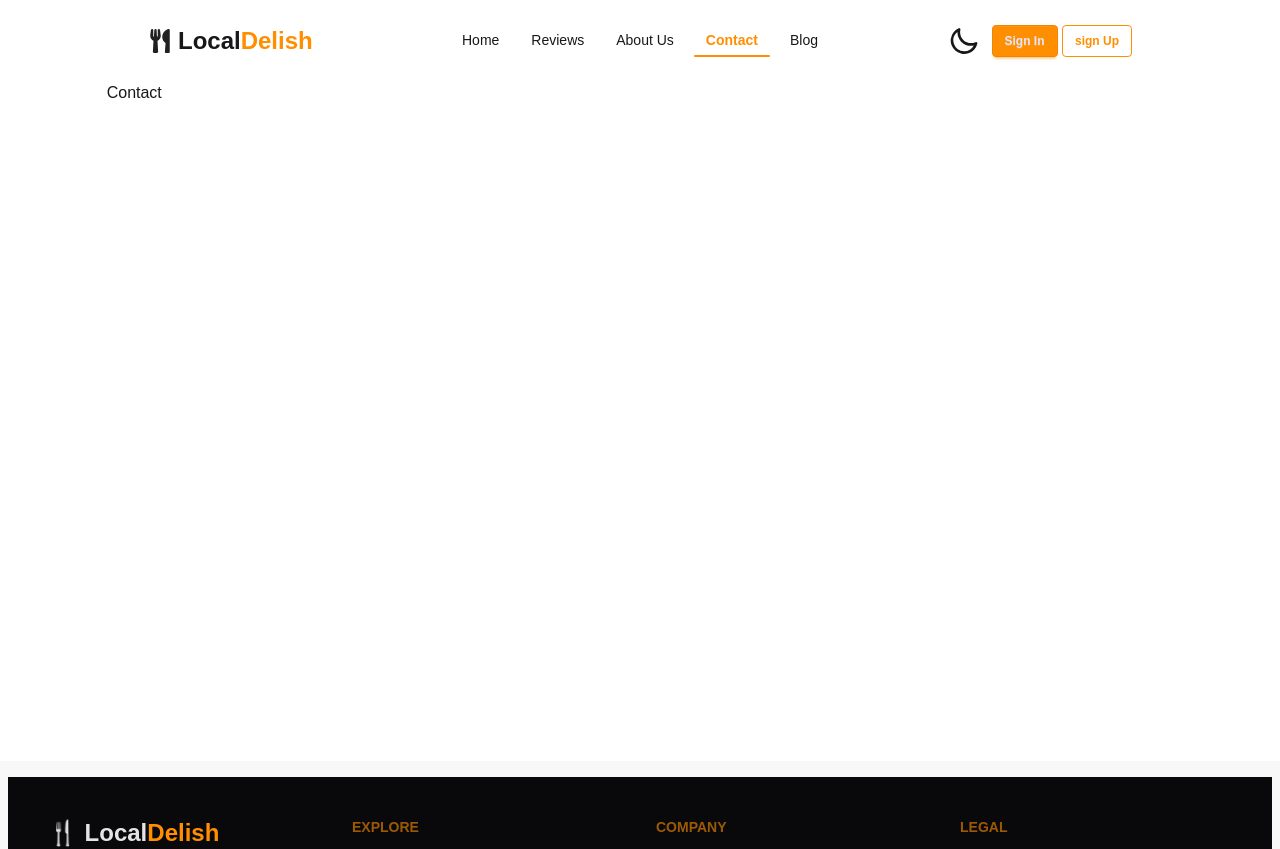
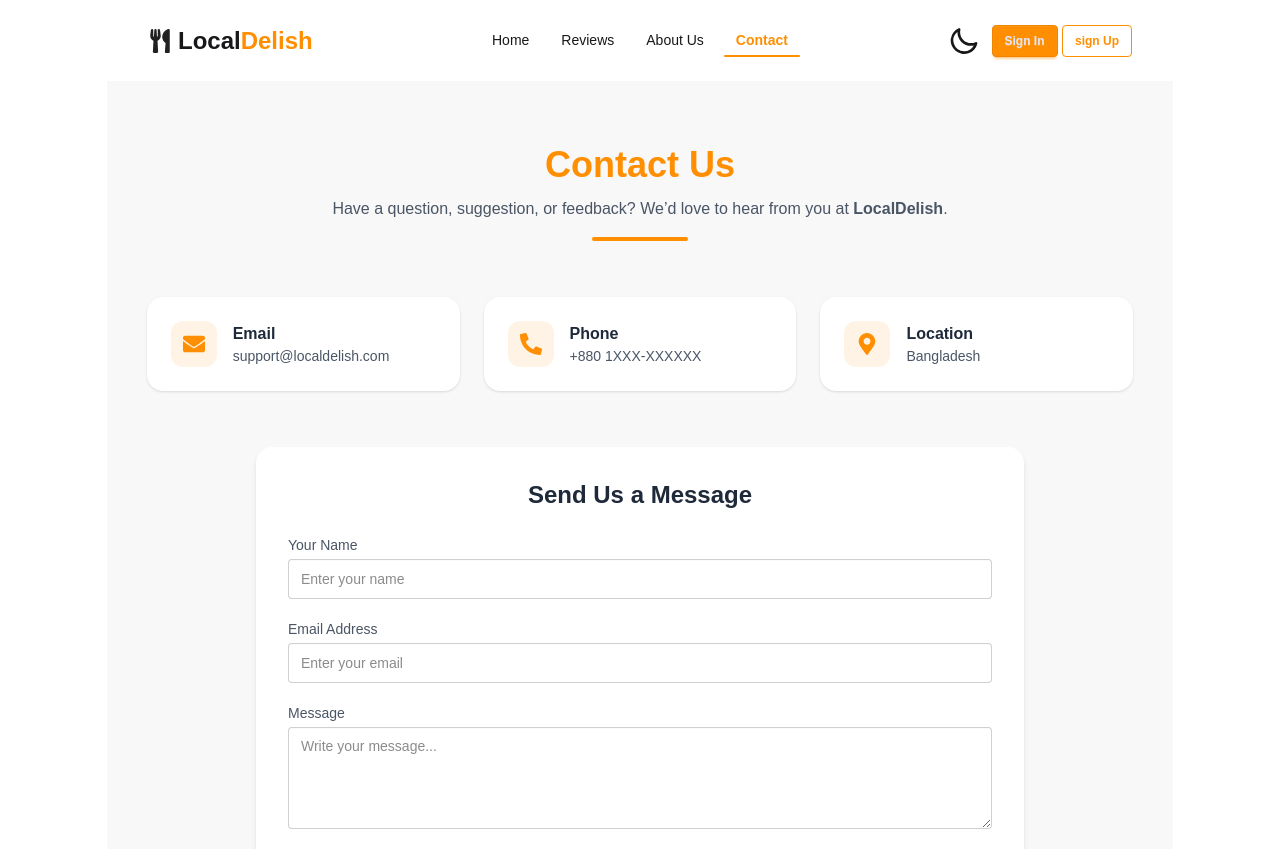
Before and after one commit to abdullah-shamim-2004/Local-Delish-Client, a React (Vite) app: page /contact in a window 1280 px wide. Shown: the top 849 px of the page. Built offline with nearby package versions, Linux system fonts and the light colour scheme; no server answers.

Commit message:
Created Contact page.

```diff
--- a/package.json
+++ b/package.json
@@ -10,6 +10,7 @@
     "preview": "vite preview"
   },
   "dependencies": {
+    "@tanstack/react-query": "^5.90.16",
     "aos": "^2.3.4",
     "axios": "^1.13.2",
     "firebase": "^12.5.0",
@@ -19,7 +20,7 @@
     "react-icons": "^5.5.0",
     "react-router": "^7.9.5",
     "react-toastify": "^11.0.5",
-    "sweetalert2": "^11.26.3",
+    "sweetalert2": "^11.26.17",
     "swiper": "^12.0.3"
   },
   "devDependencies": {
--- a/src/Components/Bannar/Bannar.jsx
+++ b/src/Components/Bannar/Bannar.jsx
@@ -1,4 +1,3 @@
-
 import React from "react";
 import { Swiper, SwiperSlide } from "swiper/react";
 import { Autoplay, Pagination } from "swiper/modules";
@@ -42,7 +41,7 @@ const Bannar = ({ reviews }) => {
                         View Reviews
                       </button>
                     </Link>
-                    <Link to="/">
+                    <Link to="/contact">
                       <button className="px-6 py-2 border border-white rounded-full hover:bg-white hover:text-black transition duration-300">
                         Contact Us
                       </button>
--- a/src/Components/Navbar/Navbar.jsx
+++ b/src/Components/Navbar/Navbar.jsx
@@ -49,11 +49,11 @@ const Navbar = () => {
           Contact
         </NavLink>
       </li>
-      <li>
+      {/* <li>
         <NavLink to="/blog" className="nav-link">
           Blog
         </NavLink>
-      </li>
+      </li> */}
     </>
   );
 
--- a/src/Hooks/useSecure.js
+++ b/src/Hooks/useSecure.js
@@ -4,14 +4,13 @@ import useAuth from "./useAuth";
 
 //axios instance.
 export const api = axios.create({
-  baseURL: "https://local-delish-server.vercel.app/",
-  // baseURL: "http://localhost:3000/",
+  // baseURL: "https://local-delish-server.vercel.app/",
+  baseURL: "http://localhost:3000/",
   headers: {
     "Content-Type": "application/json",
   },
 });
 
-// It will add a token in headers of authorization, but i do not implinent it in server side , because it doesn't have in my requirement. Thank you.
 const useSecure = () => {
   const { user } = useAuth();
   const token = user?.accessToken;
--- a/src/Pages/Contact/Contact.jsx
+++ b/src/Pages/Contact/Contact.jsx
@@ -1,7 +1,104 @@
-import React from "react";
+import { FaEnvelope, FaMapMarkerAlt, FaPhoneAlt } from "react-icons/fa";
 
 const Contact = () => {
-  return <div>Contact</div>;
+  return (
+    <div className="min-h-screen bg-base-200 px-4 md:px-10 py-16">
+      {/* Header */}
+      <div className="text-center max-w-2xl mx-auto mb-14">
+        <h1 className="text-4xl font-bold text-primary">Contact Us</h1>
+        <p className="text-gray-600 mt-3">
+          Have a question, suggestion, or feedback? We’d love to hear from you
+          at <span className="font-semibold">LocalDelish</span>.
+        </p>
+        <div className="w-24 h-1 bg-primary mx-auto mt-4 rounded-full"></div>
+      </div>
+
+      {/* Contact Info Cards */}
+      <div className="grid grid-cols-1 md:grid-cols-3 gap-6 mb-14">
+        <div className="bg-white rounded-2xl p-6 shadow-sm hover:shadow-lg transition">
+          <div className="flex items-center gap-4">
+            <div className="p-3 bg-primary/10 text-primary rounded-xl">
+              <FaEnvelope size={22} />
+            </div>
+            <div>
+              <h3 className="font-semibold text-gray-800">Email</h3>
+              <p className="text-sm text-gray-600">support@localdelish.com</p>
+            </div>
+          </div>
+        </div>
+
+        <div className="bg-white rounded-2xl p-6 shadow-sm hover:shadow-lg transition">
+          <div className="flex items-center gap-4">
+            <div className="p-3 bg-primary/10 text-primary rounded-xl">
+              <FaPhoneAlt size={22} />
+            </div>
+            <div>
+              <h3 className="font-semibold text-gray-800">Phone</h3>
+              <p className="text-sm text-gray-600">+880 1XXX-XXXXXX</p>
+            </div>
+          </div>
+        </div>
+
+        <div className="bg-white rounded-2xl p-6 shadow-sm hover:shadow-lg transition">
+          <div className="flex items-center gap-4">
+            <div className="p-3 bg-primary/10 text-primary rounded-xl">
+              <FaMapMarkerAlt size={22} />
+            </div>
+            <div>
+              <h3 className="font-semibold text-gray-800">Location</h3>
+              <p className="text-sm text-gray-600">Bangladesh</p>
+            </div>
+          </div>
+        </div>
+      </div>
+
+      {/* Contact Form */}
+      <div className="max-w-3xl mx-auto bg-white rounded-2xl shadow-md p-8">
+        <h2 className="text-2xl font-bold text-gray-800 mb-6 text-center">
+          Send Us a Message
+        </h2>
+
+        <form className="space-y-5">
+          <div>
+            <label className="block text-sm font-medium text-gray-600 mb-1">
+              Your Name
+            </label>
+            <input
+              type="text"
+              placeholder="Enter your name"
+              className="input input-bordered w-full"
+            />
+          </div>
+
+          <div>
+            <label className="block text-sm font-medium text-gray-600 mb-1">
+              Email Address
+            </label>
+            <input
+              type="email"
+              placeholder="Enter your email"
+              className="input input-bordered w-full"
+            />
+          </div>
+
+          <div>
+            <label className="block text-sm font-medium text-gray-600 mb-1">
+              Message
+            </label>
+            <textarea
+              rows="4"
+              placeholder="Write your message..."
+              className="textarea textarea-bordered w-full"
+            ></textarea>
+          </div>
+
+          <button type="submit" className="btn btn-primary w-full mt-2">
+            Send Message
+          </button>
+        </form>
+      </div>
+    </div>
+  );
 };
 
 export default Contact;
--- a/src/Pages/Reviews/AllReview.jsx
+++ b/src/Pages/Reviews/AllReview.jsx
@@ -9,6 +9,11 @@ import ErrorPage from "../Error/ErrorPage";
 const AllReview = () => {
   const [search, setSearch] = useState("");
   const [isSearching, setIsSearching] = useState(false);
+  // const [rating, setRating] = useState("");
+  // const [location, setLocation ]=useState("")
+  // const [sort, setSort ]=useState("")
+
+
   const {
     data: reviews,
     loading,
--- a/src/Pages/Reviews/Favorites.jsx
+++ b/src/Pages/Reviews/Favorites.jsx
@@ -4,16 +4,19 @@ import useAuth from "../../Hooks/useAuth";
 import useFetch from "../../Hooks/useFetch";
 import Loader from "../Loader/Loader";
 import ErrorPage from "../Error/ErrorPage";
-import { toast, ToastContainer } from "react-toastify";
+import useSecure from "../../Hooks/useSecure";
+// import { toast, ToastContainer } from "react-toastify";
 
 const Favorites = () => {
   const { user } = useAuth();
+  const api = useSecure();
   const [favorite, setFavorite] = useState([]);
 
   const {
     data: favoriteData,
     loading,
     error,
+    // refetch,
   } = useFetch(`/my-favorites?email=${user?.email}`);
 
   useEffect(() => {
@@ -23,12 +26,38 @@ const Favorites = () => {
   if (loading) return <Loader />;
   if (error) return <ErrorPage />;
 
-  const handleDelete = () => {
-    toast.warning("Sorry! Developer do not impliment Delete function");
+  const handleDelete = async (id) => {
+    // toast.warning("Sorry! Developer do not impliment Delete function");
+    const conferm = await Swal.fire({
+      title: "Are you sure?",
+      text: "You won't be able to revert this!",
+      icon: "warning",
+      showCancelButton: true,
+      confirmButtonColor: "#3085d6",
+      cancelButtonColor: "#d33",
+      confirmButtonText: "Yes, delete it!",
+    });
+    if (conferm.isConfirmed) {
+      try {
+        const res = await api.delete(`/my-favorites/${id}`);
+        if (res.data.success) {
+          // console.log(res.data);
+
+          Swal.fire({
+            title: "Deleted!",
+            text: "Your file has been deleted.",
+            icon: "success",
+          });
+        }
+      } catch (err) {
+        Swal.fire("Error!", err.message, "error");
+        // console.log(error);
+      }
+    }
   };
   return (
     <div className="p-6 max-[576px]:p-1.5 max-[576px]:w-fit">
-      <ToastContainer></ToastContainer>
+      {/* <ToastContainer></ToastContainer> */}
       <h2 className="text-2xl font-bold mb-4">
         My Favorite Reviews ({favorite.length})
       </h2>
@@ -68,7 +97,7 @@ const Favorites = () => {
 
                   <td className="flex gap-2">
                     <button
-                      onClick={() => handleDelete()}
+                      onClick={() => handleDelete(fav._id)}
                       className="btn btn-sm btn-outline btn-error"
                     >
                       Delete
```
Also changed, not shown: src/Pages/Dashboard/DashboardHome.jsx (+105 -2 lines), src/Hooks/useFetch.js (line endings or trailing spaces), 1 other file (tests, documents, lock files or other folders).
